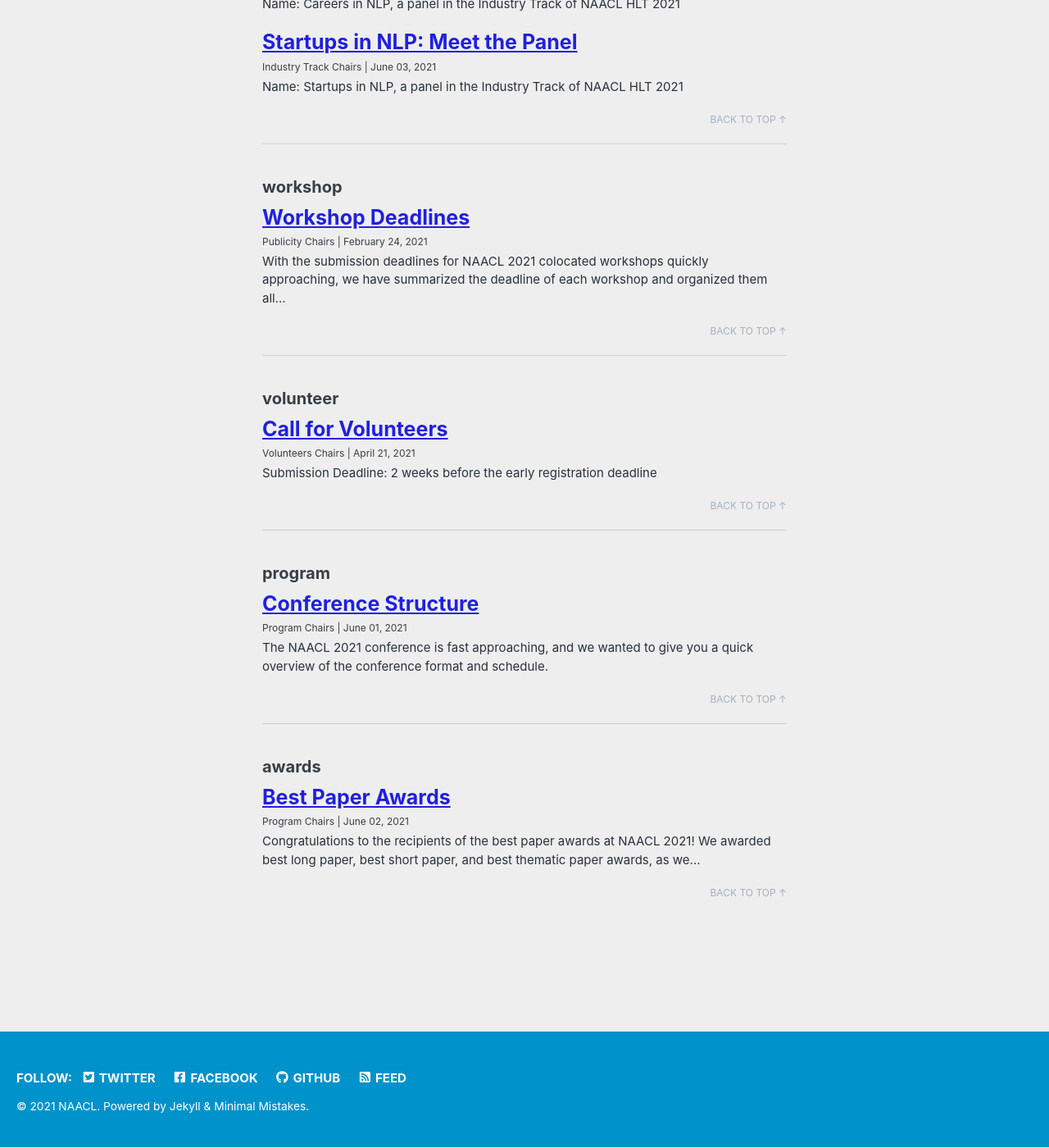
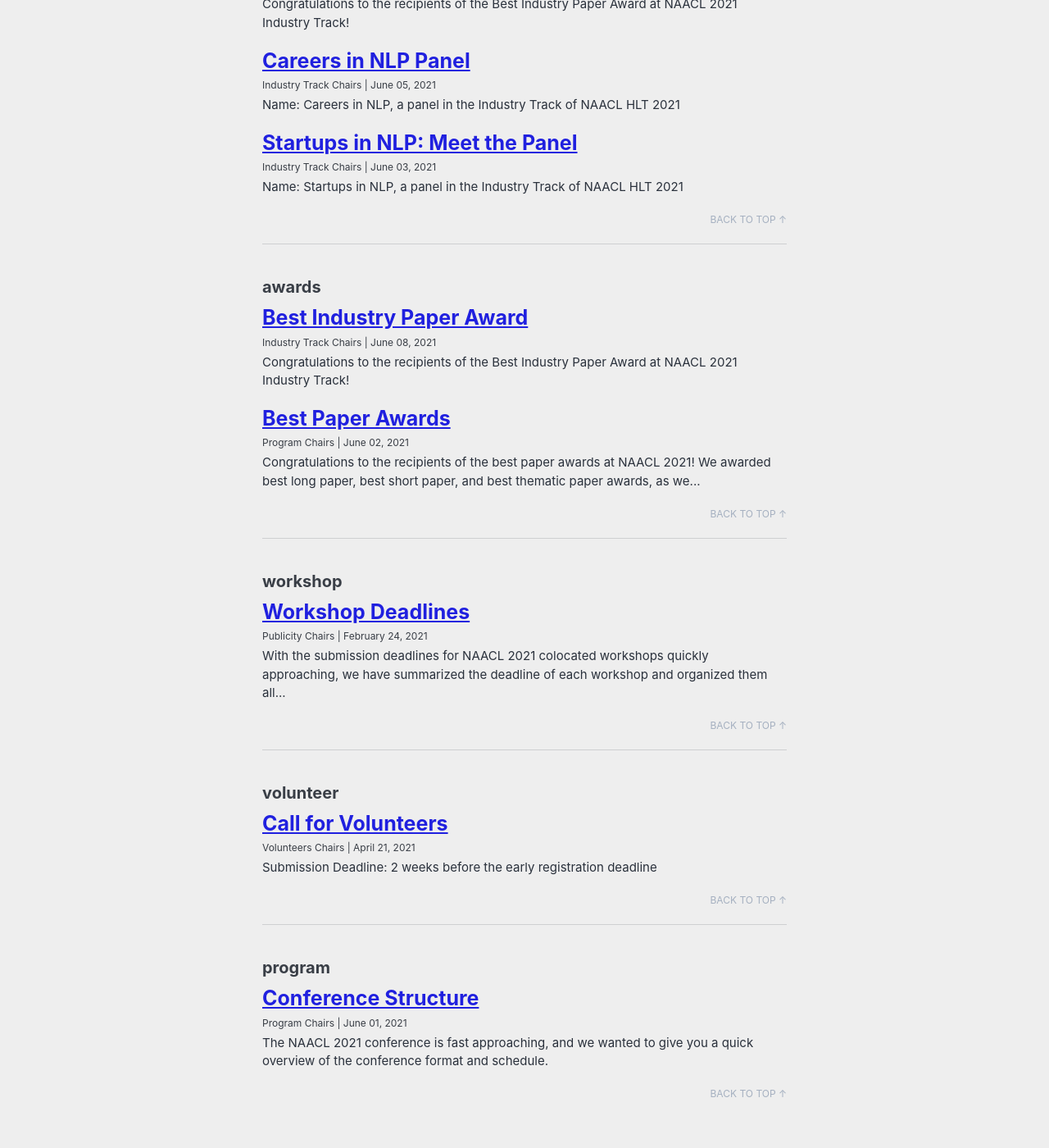
Before and after one commit to naacl-org/naacl-2021-website, a Jekyll site: the page built from _pages/tag-archive.md, in a window 1280 px wide and 1400 px high, scrolled down 5710 px. Shown: the whole window at 82% size. Built offline with Jekyll 4.4.1, drawn with Linux system fonts in a browser that asks for light colours; cached includes are drawn as plain includes; nearby versions of some CDN libraries; comment, search, counter and statistics services are not loaded; some of the changed text lies outside the part shown.

Commit message:
Added best industry paper award announcement

```diff
--- /dev/null
+++ b/_posts/2021-06-08-best-industry-paper.md
@@ -0,0 +1,15 @@
+---
+title: "Best Industry Paper Award"
+author: industry-chairs
+author_profile: true
+tags:
+  awards industry-track
+categories:
+  blog
+---
+
+Congratulations to the recipients of the Best Industry Paper Award at NAACL 2021 Industry Track!
+
+**Query2Prod2Vec: Grounded Word Embeddings for eCommerce**<br>Federico Bianchi, Jacopo Tagliabue, Bingqing Yu
+
+The paper will be presented on Wed June 9th at the end of [IND6-Oral session](https://underline.io/events/122/sessions?eventSessionId=4274) (18:20–19:40 PDT). Please see the [conference schedule](https://2021.naacl.org/program/) for more details, and hope to see you there!
```
Also changed, not shown: _pages/home.md (+1 -0 lines).
